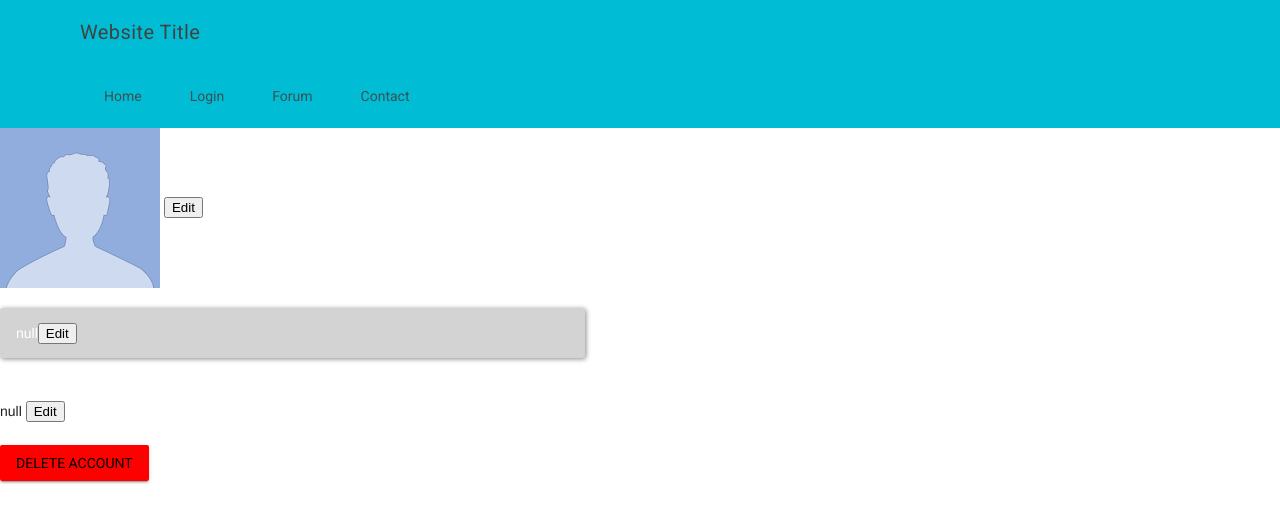
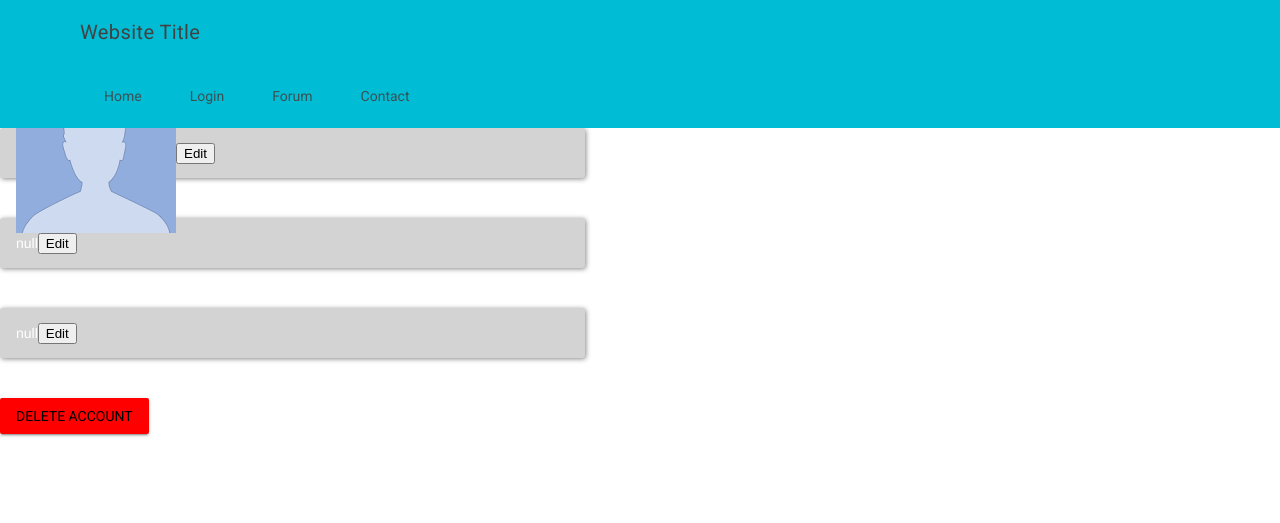
Before and after one commit to slothgamez/fireplex.github.io, a Jekyll site: the page firebase/account/index.html, which Jekyll copies as it is, in a window 1280 px wide. Shown: the top 523 px of the page. Built offline with Jekyll 4.4.1, drawn with Linux system fonts in a browser that asks for light colours; nearby versions of some CDN libraries; comment, search, counter and statistics services are not loaded.

Commit message:
Update index.html

```diff
--- a/firebase/account/index.html
+++ b/firebase/account/index.html
@@ -218,10 +218,12 @@
             <div>Firebase auth <code>currentUser</code> object value:</div>
             <pre><code id="quickstart-account-details">null</code></pre>-->
             <!--Profile picture display and edit-->
+            <div class="mdl-card__title mdl-color-text--white mdl-shadow-6dp" id="picturediv">
               <img id="account-picture" src="http://fireplex.github.io/firebase/account/silhouette.jpg"/>
               <button onClick="popupformPicture()" id="pictureEditbtn">Edit</button>
               <input class="mdl-textfield__input" style="display:inline;width:auto;" id="pictureChange" placeholder="Image url"/>
               <button onCLick="pictureSubmitt()" id="pictureSubmit">Submit changes</button>
+            </div>
             <!--Email display and edit-->
             <br/><br/>
             <div class="mdl-card__title mdl-color-text--white mdl-shadow-6dp" id="emaildiv">
@@ -232,10 +234,12 @@
             </div>
             <!--Name display and edit-->
             <br/><br/>
+            <div class="mdl-card__title mdl-color-text--white mdl-shadow-6dp" id="namediv">
               <span id="account-name">null</span>
               <button onClick="popupformName()" id="nameEditbtn">Edit</button>
               <input class="mdl-textfield__input" style="display:inline;width:auto;" id="nameChange" placeholder="New name"/>
               <button onClick="nameSubmitt()" id="nameSubmit">Submit changes</button>
+            </div>
             <!--Delete user account-->
             <br/><br/>
             <button onClick="deleteUserAcc()" id="deleteUserbtn" style="background-color:red" class="mdl-button mdl-js-button mdl-button--raised">Delete account</button>
```
Lines whose indentation alone changed are shown as unchanged.
